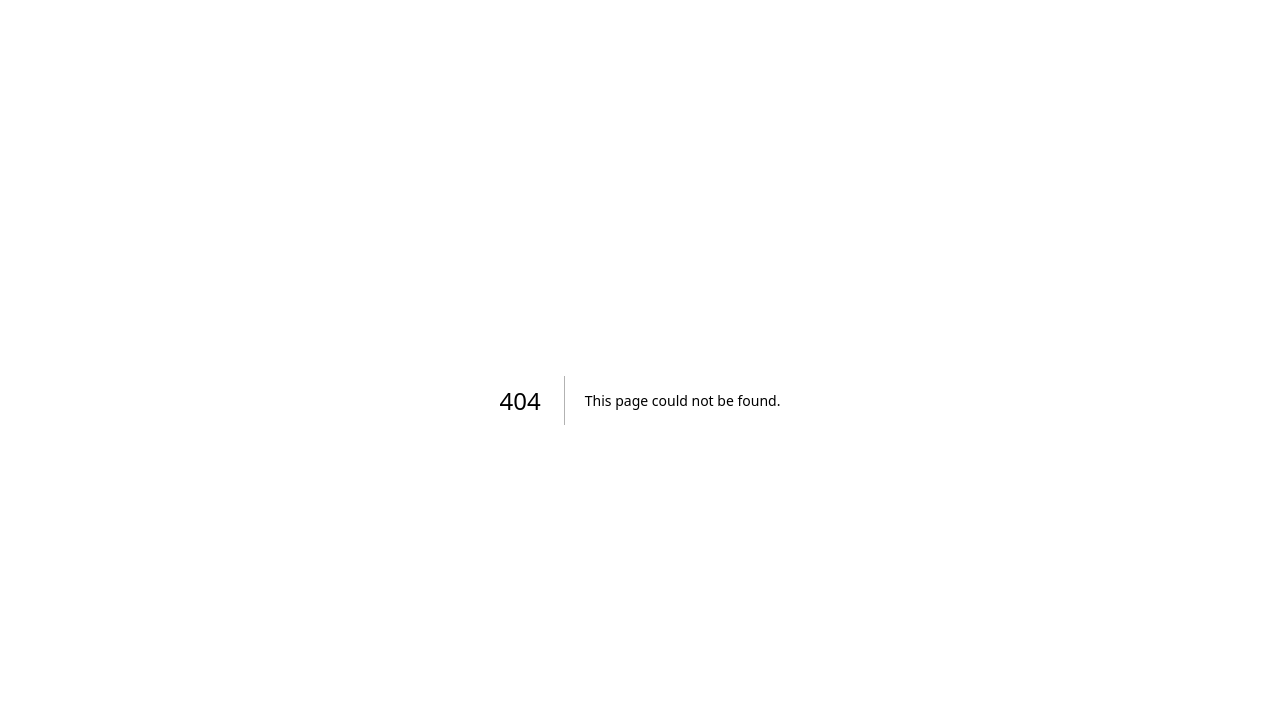
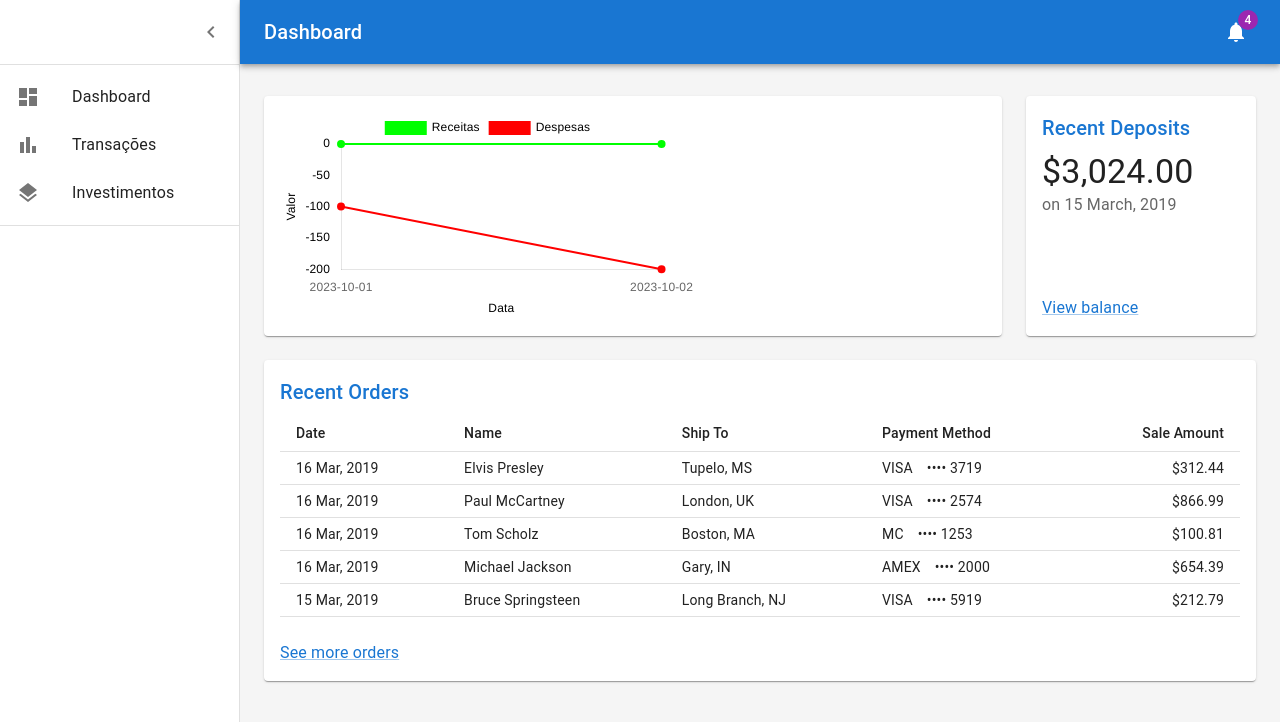
Before and after one commit to JonasRodri23/front-end-nextjs-organiza, a Next.js app: page /dashboard in a window 1280 px wide. Before the commit this address had no page. Shown: the top 722 px of the page. Built offline with nearby package versions, Linux system fonts and the light colour scheme.

Commit message:
atualização de investimentos

```diff
--- a/package.json
+++ b/package.json
@@ -9,6 +9,10 @@
     "lint": "next lint"
   },
   "dependencies": {
+    "@emotion/react": "^11.11.1",
+    "@emotion/styled": "^11.11.0",
+    "@mui/icons-material": "^5.14.11",
+    "@mui/material": "^5.14.11",
     "autoprefixer": "10.4.16",
     "chart.js": "^4.4.0",
     "next": "13.5.2",
--- /dev/null
+++ b/src/pages/dashboard.js
@@ -0,0 +1,8 @@
+import * as React from 'react';
+import Dashboard from '@/components/dashboard/Dashboard';
+
+export default function Page() {
+  return (
+    <Dashboard />
+  );
+}
```
Also changed, not shown: 1 other file (tests, documents, lock files or other folders).
